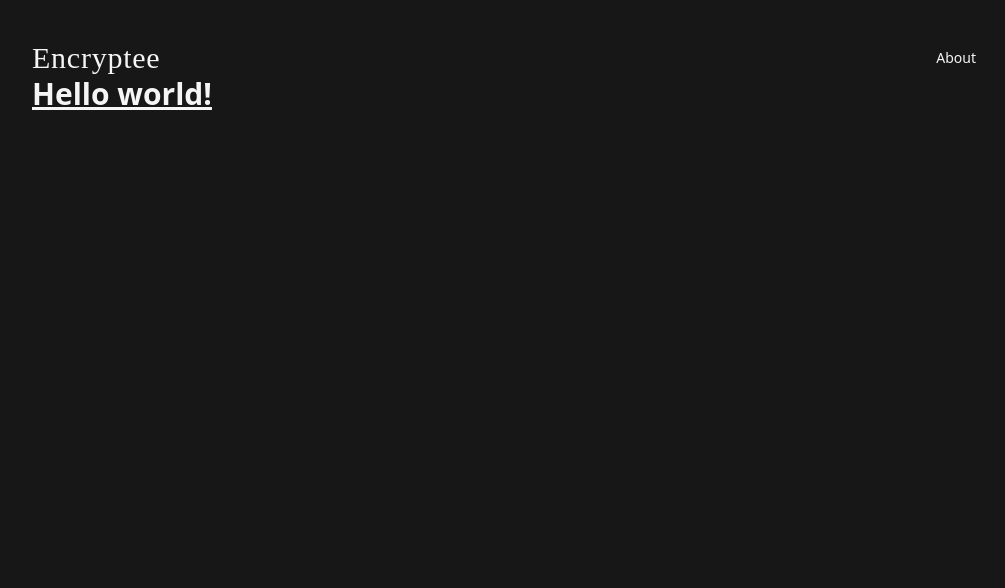
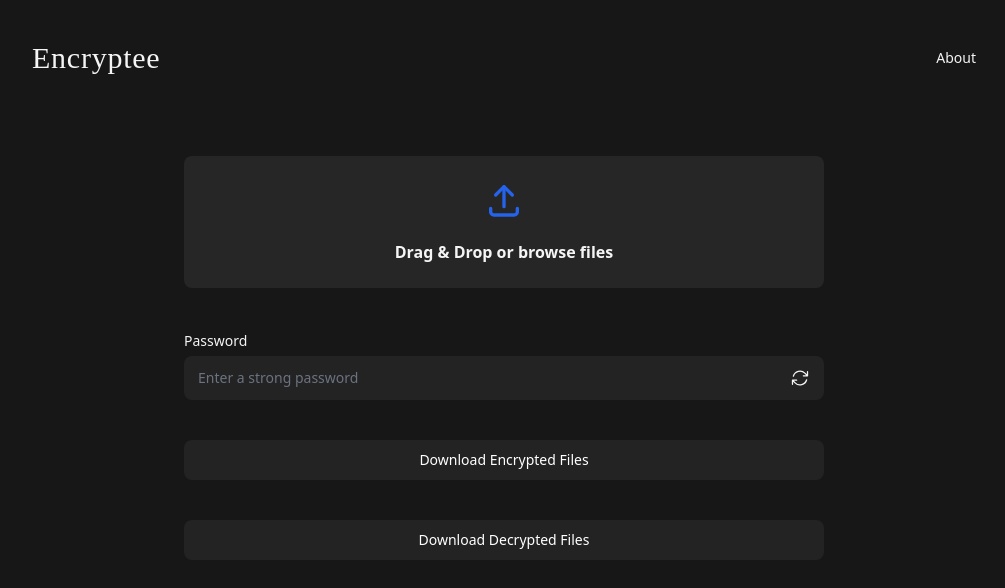
Before and after one commit to marcelgundermann/encryptee, a SvelteKit app: page / in a window 1280 px wide. Shown: the top 588 px of the page, without its empty margins (136-1141 px from the left). Built offline with nearby package versions, Linux system fonts and the light colour scheme.

Commit message:
feat: add Dropzone

```diff
--- /dev/null
+++ b/src/lib/components/Dropzone.svelte
@@ -0,0 +1,280 @@
+<script lang="ts">
+	import { deriveKey } from '$lib/crypto/crypto';
+	import type { DecryptResult, EncryptResult, PasswordStrength } from '$lib/types';
+	import { estimatePasswordStrength } from '$lib/crypto/password-strength';
+
+	import { files$, removeFile } from '$lib/store/files';
+	import { get } from 'svelte/store';
+
+	let password = '';
+
+	$: passwordStrength = estimatePasswordStrength(password);
+
+	const removeAllFiles = (): void => {
+		files$.set(null);
+	};
+
+	const generateRandomPassword = (): void => {
+		const length = 18;
+		const randomBytes = new Uint8Array(Math.ceil((length * 3) / 4));
+
+		// Fill the randomBytes array with cryptographically secure random values
+		crypto.getRandomValues(randomBytes);
+
+		// Convert the random bytes to a base64-encoded string
+		const base64Password = window.btoa(String.fromCharCode(...randomBytes));
+
+		// Trim the base64-encoded password to the desired length
+		password = base64Password.substring(0, length);
+	};
+
+	const fileChangedHandler = (event: Event): void => {
+		const input = event.target as HTMLInputElement;
+		if (!input.files) return;
+
+		// files = input.files;
+	};
+
+	const submitHandler = async (): Promise<void> => {
+		const files = get(files$);
+		if (!files) return;
+
+		for await (const file of files) {
+			const { encryptedBlob, fileName } = await encryptFile(file, password);
+			await downloadFile(encryptedBlob, `${fileName}.cre`);
+		}
+	};
+
+	const decryptSubmitHandler = async (): Promise<void> => {
+		const file = get(files$);
+		if (!file) return;
+
+		const { decryptedBlob, fileName } = await decryptFile(file.item(0)!, password);
+		await downloadFile(decryptedBlob, fileName);
+	};
+
+	const downloadFile = async (blob: Blob, filename: string) => {
+		const dataUrl = URL.createObjectURL(blob);
+		const response = await fetch(dataUrl);
+		const url = response.url;
+		const link = document.createElement('a');
+		link.href = url;
+		link.download = filename;
+		link.dispatchEvent(new MouseEvent('click'));
+		URL.revokeObjectURL(url);
+	};
+
+	const encryptFile = async (file: File, password: string): Promise<EncryptResult> => {
+		if (!file || !password) {
+			throw new Error('File and password must be provided');
+		}
+
+		if (!(window.crypto && window.crypto.subtle)) {
+			throw new Error('Web Crypto API not supported in this browser');
+		}
+
+		const arrayBuffer = await file.arrayBuffer();
+		const salt = crypto.getRandomValues(new Uint8Array(16));
+		const key = await deriveKey(password, salt);
+		const iv = crypto.getRandomValues(new Uint8Array(12));
+
+		const encryptedBuffer = await window.crypto.subtle.encrypt(
+			{
+				name: 'AES-GCM',
+				iv
+			},
+			key,
+			arrayBuffer
+		);
+
+		const encryptedBlob = new Blob([salt, iv, encryptedBuffer], { type: file.type });
+
+		return {
+			encryptedBlob,
+			fileName: file.name
+		};
+	};
+
+	const decryptFile = async (file: File, password: string): Promise<DecryptResult> => {
+		if (!file || !password) {
+			throw new Error('File and password must be provided');
+		}
+
+		if (!(window.crypto && window.crypto.subtle)) {
+			throw new Error('Web Crypto API not supported in this browser');
+		}
+
+		const getFileExtension = (fileName: string): string => {
+			const fileParts = fileName.split('.');
+			return fileParts.length > 1 ? fileParts.pop() || '' : '';
+		};
+
+		const encryptedBuffer = await file.arrayBuffer();
+		const salt = new Uint8Array(encryptedBuffer.slice(0, 16));
+		const iv = new Uint8Array(encryptedBuffer.slice(16, 28));
+		const dataBuffer = encryptedBuffer.slice(28);
+		const key = await deriveKey(password, salt);
+
+		const decryptedBuffer = await crypto.subtle.decrypt(
+			{
+				name: 'AES-GCM',
+				iv
+			},
+			key,
+			dataBuffer
+		);
+
+		const originalFileName = file.name.replace(/\.cre$/, '');
+		const fileExtension = getFileExtension(originalFileName);
+		const decryptedBlob = new Blob([decryptedBuffer], { type: file.type });
+
+		return {
+			decryptedBlob,
+			fileName: originalFileName,
+			fileExtension
+		};
+	};
+
+	$: pluralizedFilesLabel = $files$?.length === 1 ? 'File' : 'Files';
+	$: sizeInMB = new Intl.NumberFormat(undefined, {
+		style: 'decimal',
+		minimumFractionDigits: 2,
+		maximumFractionDigits: 2
+	}).format(Array.from($files$ ?? []).reduce((prev, curr) => prev + curr.size, 0) / (1024 * 1024));
+</script>
+
+<div class="max-w-screen-sm w-full space-y-10">
+	<div>
+		<div class="bg-neutral-800 rounded-lg p-6 w-full transition-all">
+			<!-- <input type="file" on:change={fileChangedHandler} /> -->
+
+			{#if $files$ && $files$.length > 0}
+				<ul class="grid grid-cols-2 gap-x-4 gap-y-8 sm:grid-cols-3 sm:gap-x-6 lg:grid-cols-4 xl:gap-x-8">
+					{#each $files$ as file}
+						<li class="cursor-default">
+							<div class="aspect-h-7 aspect-w-10 w-full rounded-lg bg-white/10">
+								<div>
+									<div class="flex justify-center items-center h-full">
+										<p class="font-cal text-xl text-white/90">
+											{file.name.substring(file.name.lastIndexOf('.')).toUpperCase()}
+										</p>
+									</div>
+
+									<button
+										on:click={() => removeFile(file)}
+										type="button"
+										class="absolute right-2 bottom-2 cursor-pointer hover:bg-white/10 rounded-lg p-1 transition-all"
+									>
+										<svg
+											xmlns="http://www.w3.org/2000/svg"
+											fill="none"
+											viewBox="0 0 24 24"
+											stroke-width="1.5"
+											class="w-5 h-5 stroke-red-600"
+										>
+											<path
+												stroke-linecap="round"
+												stroke-linejoin="round"
+												d="M14.74 9l-.346 9m-4.788 0L9.26 9m9.968-3.21c.342.052.682.107 1.022.166m-1.022-.165L18.16 19.673a2.25 2.25 0 01-2.244 2.077H8.084a2.25 2.25 0 01-2.244-2.077L4.772 5.79m14.456 0a48.108 48.108 0 00-3.478-.397m-12 .562c.34-.059.68-.114 1.022-.165m0 0a48.11 48.11 0 013.478-.397m7.5 0v-.916c0-1.18-.91-2.164-2.09-2.201a51.964 51.964 0 00-3.32 0c-1.18.037-2.09 1.022-2.09 2.201v.916m7.5 0a48.667 48.667 0 00-7.5 0"
+											/>
+										</svg>
+									</button>
+								</div>
+							</div>
+							<p class="mt-2 truncate text-sm font-medium text-white">{file.name}</p>
+							<p class="text-xs font-light text-white/30">
+								{new Intl.NumberFormat(undefined, {
+									style: 'decimal',
+									minimumFractionDigits: 2,
+									maximumFractionDigits: 2
+								}).format(file.size / (1024 * 1024))} MB
+							</p>
+						</li>
+					{/each}
+				</ul>
+
+				<div class="flex justify-between mt-10">
+					<button>Add files</button>
+					<button type="button" on:click={removeAllFiles}>Remove all files</button>
+				</div>
+			{:else}
+				<div class="flex flex-col items-center justify-items-stretch space-y-5">
+					<svg
+						xmlns="http://www.w3.org/2000/svg"
+						class="h-10 w-10 stroke-blue-600"
+						width="24"
+						height="24"
+						viewBox="0 0 24 24"
+						stroke-width="2"
+						stroke="currentColor"
+						fill="none"
+						stroke-linecap="round"
+						stroke-linejoin="round"
+					>
+						<path stroke="none" d="M0 0h24v24H0z" fill="none" />
+						<path d="M4 17v2a2 2 0 0 0 2 2h12a2 2 0 0 0 2 -2v-2" />
+						<path d="M7 9l5 -5l5 5" />
+						<path d="M12 4l0 12" />
+					</svg>
+					<p class="font-semibold">Drag & Drop or browse files</p>
+				</div>
+			{/if}
+		</div>
+		{#if $files$ && $files$?.length > 0}
+			<div class="flex justify-between">
+				<p class="mt-2 text-xs text-white/20">{$files$.length} {pluralizedFilesLabel}</p>
+				<p class="mt-2 text-xs text-white/20">Total size: {sizeInMB}MB</p>
+			</div>
+		{/if}
+	</div>
+
+	<div>
+		<label for="password" class="text-sm font-medium">Password</label>
+		<div class="relative mt-1 rounded-lg">
+			<input
+				bind:value={password}
+				type="password"
+				name="password"
+				class="w-full rounded-lg px-3.5 py-3 pr-10 border-none text-sm focus:ring-0 bg-white/5"
+				placeholder="Enter a strong password"
+			/>
+			<div class="absolute inset-y-0 right-0 flex items-center mr-2">
+				<button class="hover:bg-white/10 rounded-lg p-1.5" on:click={generateRandomPassword}>
+					<svg
+						xmlns="http://www.w3.org/2000/svg"
+						fill="none"
+						viewBox="0 0 24 24"
+						stroke-width="1.5"
+						stroke="currentColor"
+						class="w-5 h-5"
+					>
+						<path
+							stroke-linecap="round"
+							stroke-linejoin="round"
+							d="M16.023 9.348h4.992v-.001M2.985 19.644v-4.992m0 0h4.992m-4.993 0l3.181 3.183a8.25 8.25 0 0013.803-3.7M4.031 9.865a8.25 8.25 0 0113.803-3.7l3.181 3.182m0-4.991v4.99"
+						/>
+					</svg>
+				</button>
+			</div>
+		</div>
+		{#if password.length > 0}
+			<p class="mt-2 text-xs text-white/30">Password strength: <b>{passwordStrength}</b></p>
+		{/if}
+	</div>
+
+	<button
+		on:click={submitHandler}
+		type="button"
+		class="mt-2 w-full rounded-lg bg-white/5 px-3.5 py-2.5 text-sm text-white hover:bg-white/10 transition-all"
+	>
+		Download Encrypted Files
+	</button>
+
+	<button
+		on:click={decryptSubmitHandler}
+		type="button"
+		class="mt-2 w-full rounded-lg bg-white/5 px-3.5 py-2.5 text-sm text-white hover:bg-white/10 transition-all"
+	>
+		Download Decrypted Files
+	</button>
+</div>
--- /dev/null
+++ b/src/lib/crypto/crypto.ts
@@ -0,0 +1,19 @@
+export const deriveKey = async (password: string, salt: Uint8Array): Promise<CryptoKey> => {
+	const passwordEncoder = new TextEncoder();
+	const passwordBuffer = passwordEncoder.encode(password);
+
+	const importedPassword = await window.crypto.subtle.importKey('raw', passwordBuffer, 'PBKDF2', false, ['deriveKey']);
+
+	return window.crypto.subtle.deriveKey(
+		{
+			name: 'PBKDF2',
+			salt,
+			iterations: 100000,
+			hash: 'SHA-256'
+		},
+		importedPassword,
+		{ name: 'AES-GCM', length: 256 },
+		false,
+		['encrypt', 'decrypt']
+	);
+};
--- /dev/null
+++ b/src/lib/types.ts
@@ -0,0 +1,12 @@
+export type EncryptResult = {
+	encryptedBlob: Blob;
+	fileName: string;
+};
+
+export type DecryptResult = {
+	decryptedBlob: Blob;
+	fileName: string;
+	fileExtension: string;
+};
+
+export type PasswordStrength = 'Very Weak' | 'Weak' | 'Moderate' | 'Strong' | 'Very Strong';
--- a/src/routes/+page.svelte
+++ b/src/routes/+page.svelte
@@ -1,9 +1,12 @@
-<script>
+<script lang="ts">
+	import Dropzone from '$lib/components/Dropzone.svelte';
 </script>
 
 <svelte:head>
-	<title>Home</title>
+	<title>Encryptee - Encyrpt & Decrypt files</title>
 	<meta name="description" content="Svelte demo app" />
 </svelte:head>
 
-<h1 class="text-3xl font-bold underline">Hello world!</h1>
+<div class="mx-auto w-full h-full flex flex-col items-center pt-20">
+	<Dropzone />
+</div>
```
